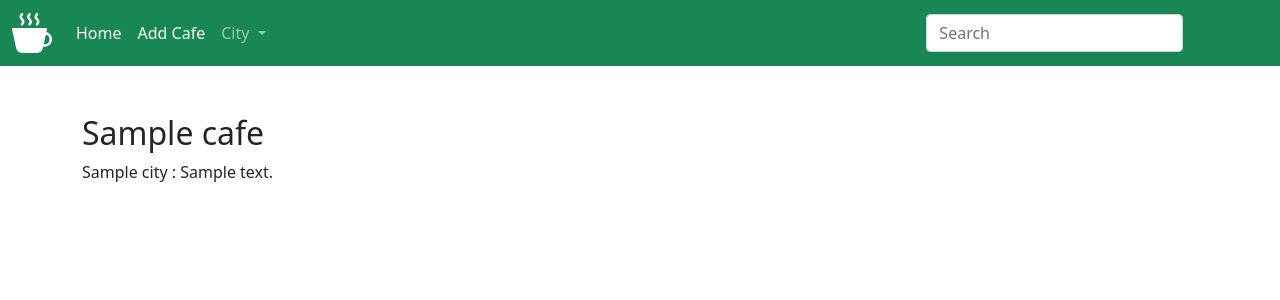
After one commit to harish95/Cafe_And_Wifi_Website, a Flask app: template templates/view_cafe.html in a window 1280 px wide. The commit adds this page. Shown: the top 300 px of the page. Run offline with Flask 3, Linux system fonts and the light colour scheme; the template is opened without the code that fills it: most values are stand-ins (such as "Sample title", 1, 10 or a date in 2020).

```diff
--- a/app.py
+++ b/app.py
@@ -1,7 +1,7 @@
 from flask import Flask, render_template, url_for, flash,request, redirect
 from flask_sqlalchemy import SQLAlchemy
 from flask_migrate import Migrate
-from flask_login import LoginManager
+
 import os
 
 
@@ -58,8 +58,18 @@ def add_cafe():
 
     return render_template('add_cafe.html')
 
+'''
+@app.route("/view_cafe/<int:cafe_id>", methods=["GET","POST"])
+def view_cafe(cafe_id):
+    if request.method == "POST":
+        cafe =db.get_or_404(Cafe_db,cafe_id)
+        cafe_coordinates = f"{cafe.lat},{cafe.long}"
+        print(cafe_coordinates)
 
+        return render_template("view_cafe.html",cafe_coordinates=cafe_coordinates, cafe=cafe)
 
+    return redirect(url_for('home'))
+'''
 
 
 if __name__ == "__main__":
--- a/templates/base.html
+++ b/templates/base.html
@@ -3,6 +3,10 @@
 <head>
     <meta name="viewport" content="width=device-width, initial-scale=1">
     <link href="https://cdn.jsdelivr.net/npm/bootstrap@5.0.2/dist/css/bootstrap.min.css" rel="stylesheet" integrity="sha384-EVSTQN3/azprG1Anm3QDgpJLIm9Nao0Yz1ztcQTwFspd3yD65VohhpuuCOmLASjC" crossorigin="anonymous">
+    <script src="https://polyfill.io/v3/polyfill.min.js?features=default"></script>
+
+    <link rel="stylesheet" type="text/css" href="./style.css" />
+    <script type="module" src="./index.js"></script>
     <title>Cafe & Wifi</title>
 </head>
 <body>
--- /dev/null
+++ b/templates/view_cafe.html
@@ -0,0 +1,15 @@
+{% extends "base.html" %}
+{% block content %}
+<br>
+<br>
+<div class="container">
+  <h2>{{ cafe['name'] }}</h2>
+  <p>{{ cafe['city'] }} : {{ cafe['address'] }}</p>
+    <br>
+
+
+</div>
+
+
+
+{% endblock %}
```
Also changed, not shown: templates/index.html (+5 -2 lines).
